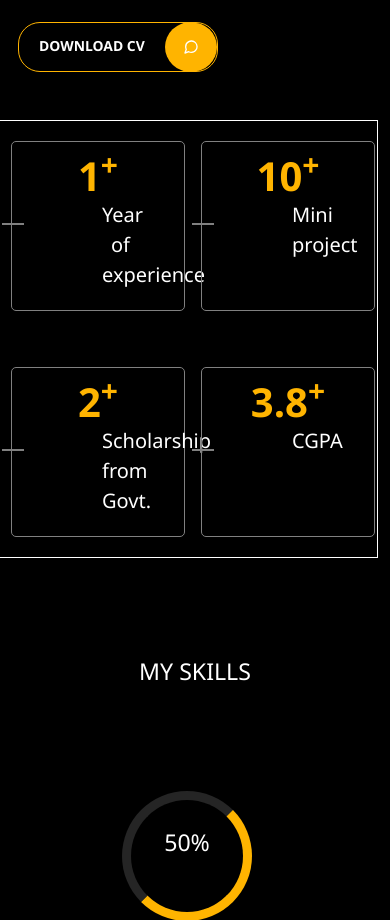
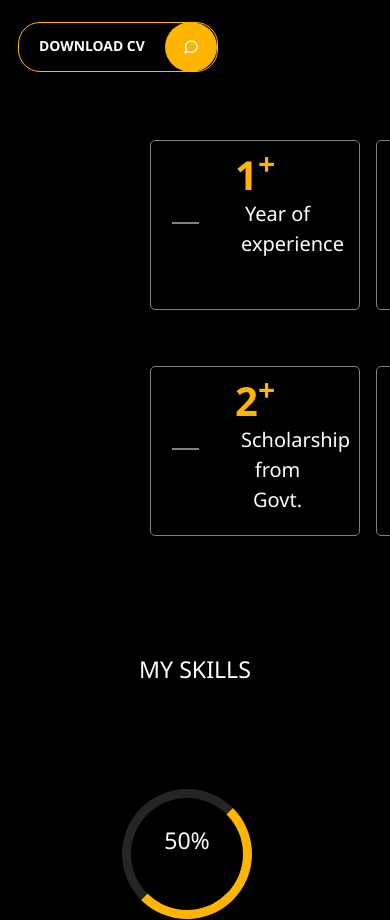
Before and after one commit to AmirAliAmin/Protfolio, a React (Create React App) app: page / in a window 390 px wide. Shown: the part 2400-3320 px from the top of the page. Built offline with nearby package versions, Linux system fonts and the light colour scheme.

Commit message:
About section is upadted

```diff
--- a/src/Component/About.css
+++ b/src/Component/About.css
@@ -230,14 +230,12 @@
         width: 1000px;
 
     }
+    .achivement{
+        width: 100%;
+        display: flex;
+        justify-content: space-between;
+    }
     .achivement .card1{
-        /* width: 200px; */
-        margin-left: 10px;
+        margin-left:150px ;
     }
-    .achivement{
-        border:1px solid white ;
-    }
-
-
-
 }
```
